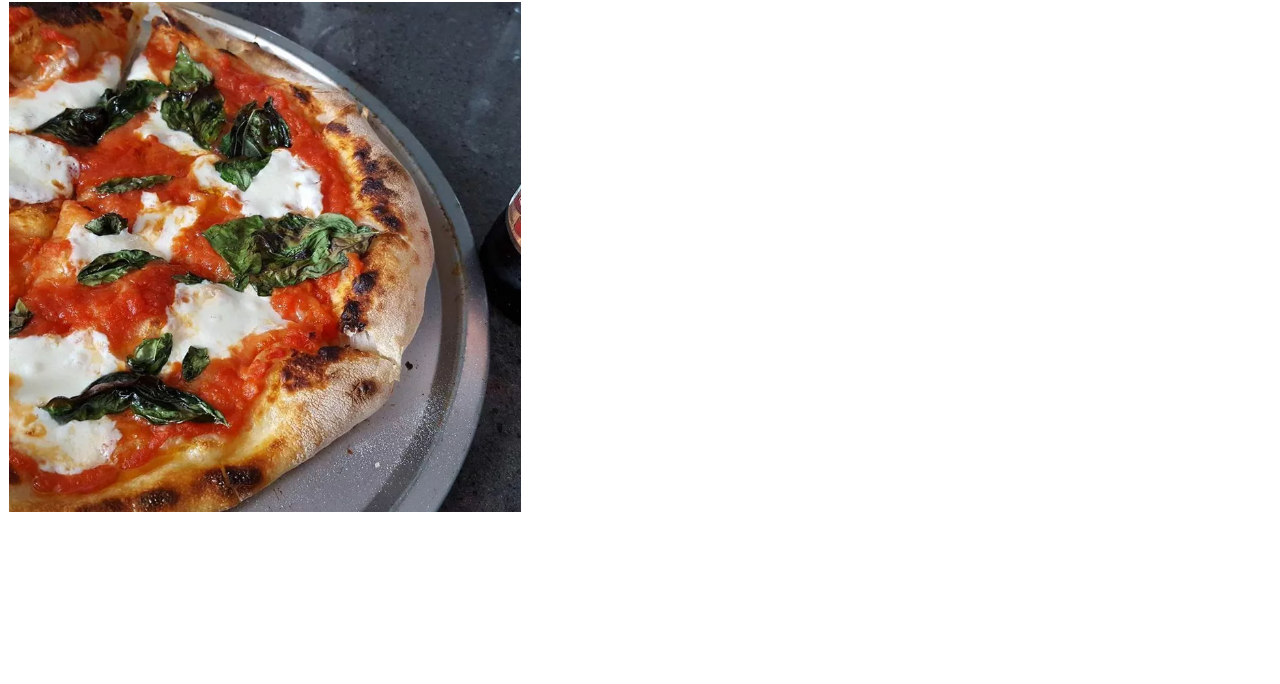
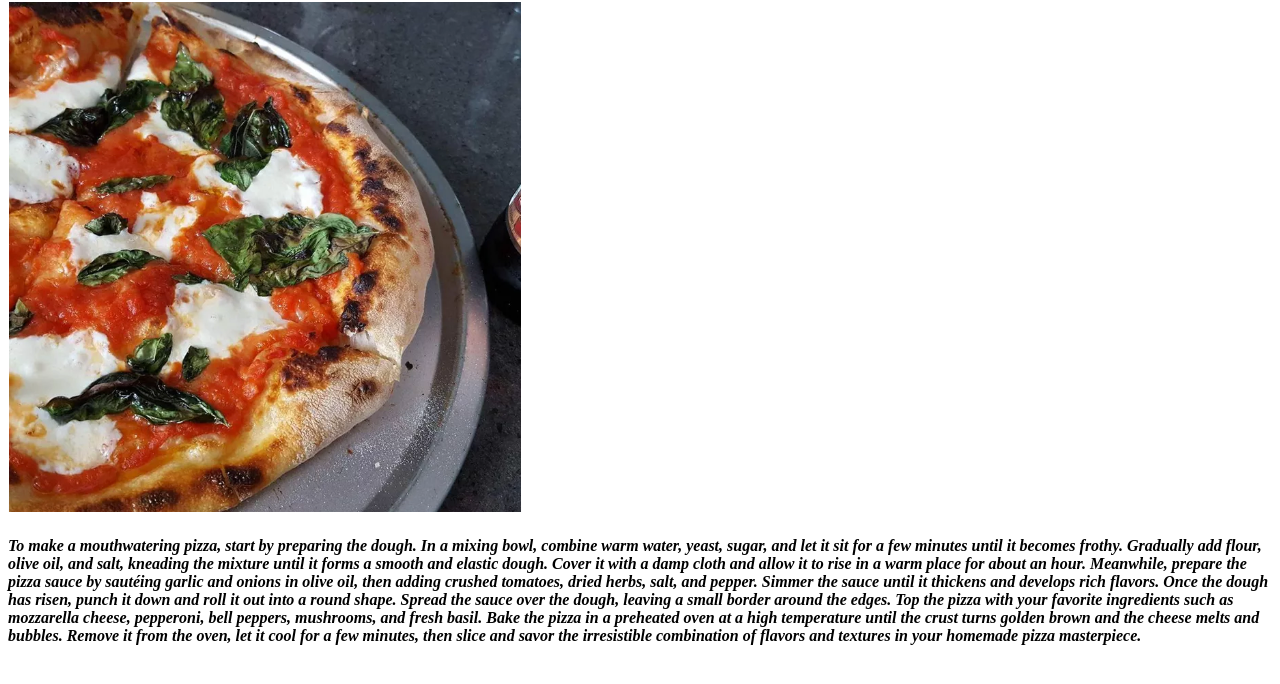
Before and after one commit to Slayer373/odin-recipes, a plain HTML site: page recipes/pizza.html in a window 1280 px wide. Shown: the part 78-762 px from the top of the page. Drawn offline with Linux system fonts and the light colour scheme.

Commit message:
A paragraph describing a pizza recipe was add to pizza.html

```diff
--- a/recipes/pizza.html
+++ b/recipes/pizza.html
@@ -8,5 +8,6 @@
 <body>
    <h1>pizza</h1>
    <img src="../images/pizza.png" alt="A delicious pizza">
+   <p><h4><em>To make a mouthwatering pizza, start by preparing the dough. In a mixing bowl, combine warm water, yeast, sugar, and let it sit for a few minutes until it becomes frothy. Gradually add flour, olive oil, and salt, kneading the mixture until it forms a smooth and elastic dough. Cover it with a damp cloth and allow it to rise in a warm place for about an hour. Meanwhile, prepare the pizza sauce by sautéing garlic and onions in olive oil, then adding crushed tomatoes, dried herbs, salt, and pepper. Simmer the sauce until it thickens and develops rich flavors. Once the dough has risen, punch it down and roll it out into a round shape. Spread the sauce over the dough, leaving a small border around the edges. Top the pizza with your favorite ingredients such as mozzarella cheese, pepperoni, bell peppers, mushrooms, and fresh basil. Bake the pizza in a preheated oven at a high temperature until the crust turns golden brown and the cheese melts and bubbles. Remove it from the oven, let it cool for a few minutes, then slice and savor the irresistible combination of flavors and textures in your homemade pizza masterpiece.</em></h4></p>
 </body>
 </html>
```
